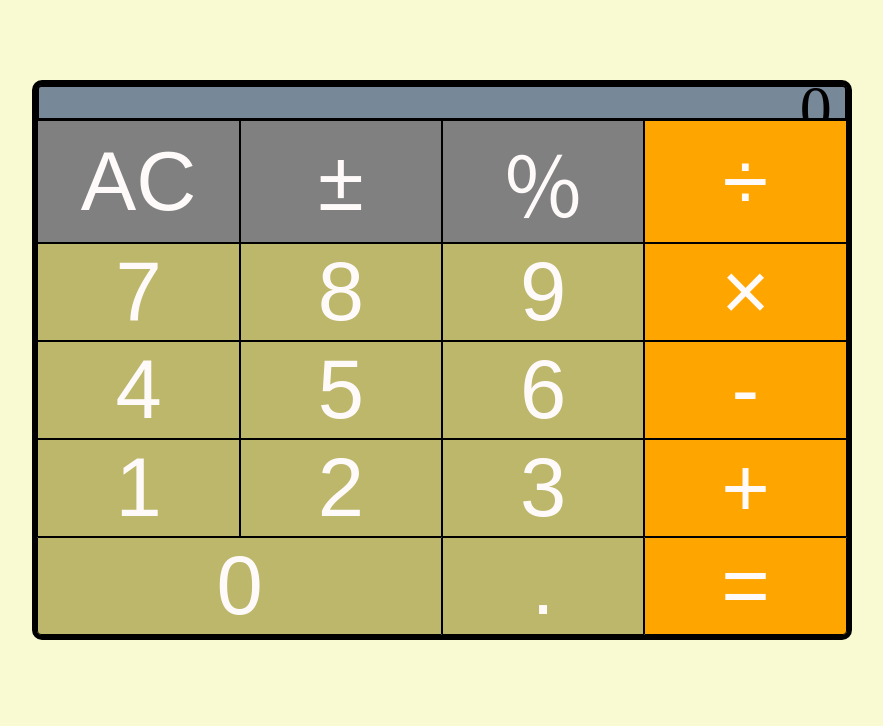
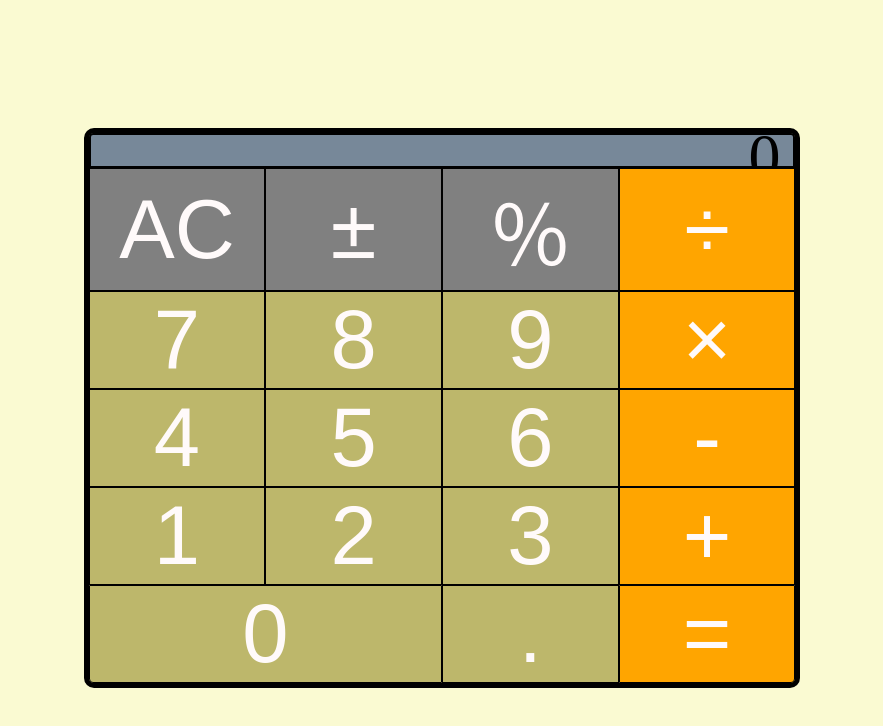
Before and after one commit to brycenbb/calculator, a plain HTML site: page index.html in a window 1280 px wide. Shown: the whole page, without its empty margins (198-1081 px from the left). Drawn offline with Linux system fonts and the light colour scheme.

```diff
--- a/style.css
+++ b/style.css
@@ -6,6 +6,7 @@ body {
     height: 70vh;
     width: 80vw;
     margin: 5em auto;
+    margin-top: 8em;
     background-color: lightgoldenrodyellow;
     box-sizing: border-box;
 }
@@ -13,7 +14,7 @@ body {
 .container {
     display: flex;
     width: auto;
-    max-width: 80%;
+    max-width: 70%;
     height: fill;
     flex: 1 1 auto;
     width: 0;
@@ -127,3 +128,7 @@ button {
 .box.brighter {
     filter: brightness(1.25);
 }
+
+ .darker {
+    filter: brightness(0.75);
+}
```
